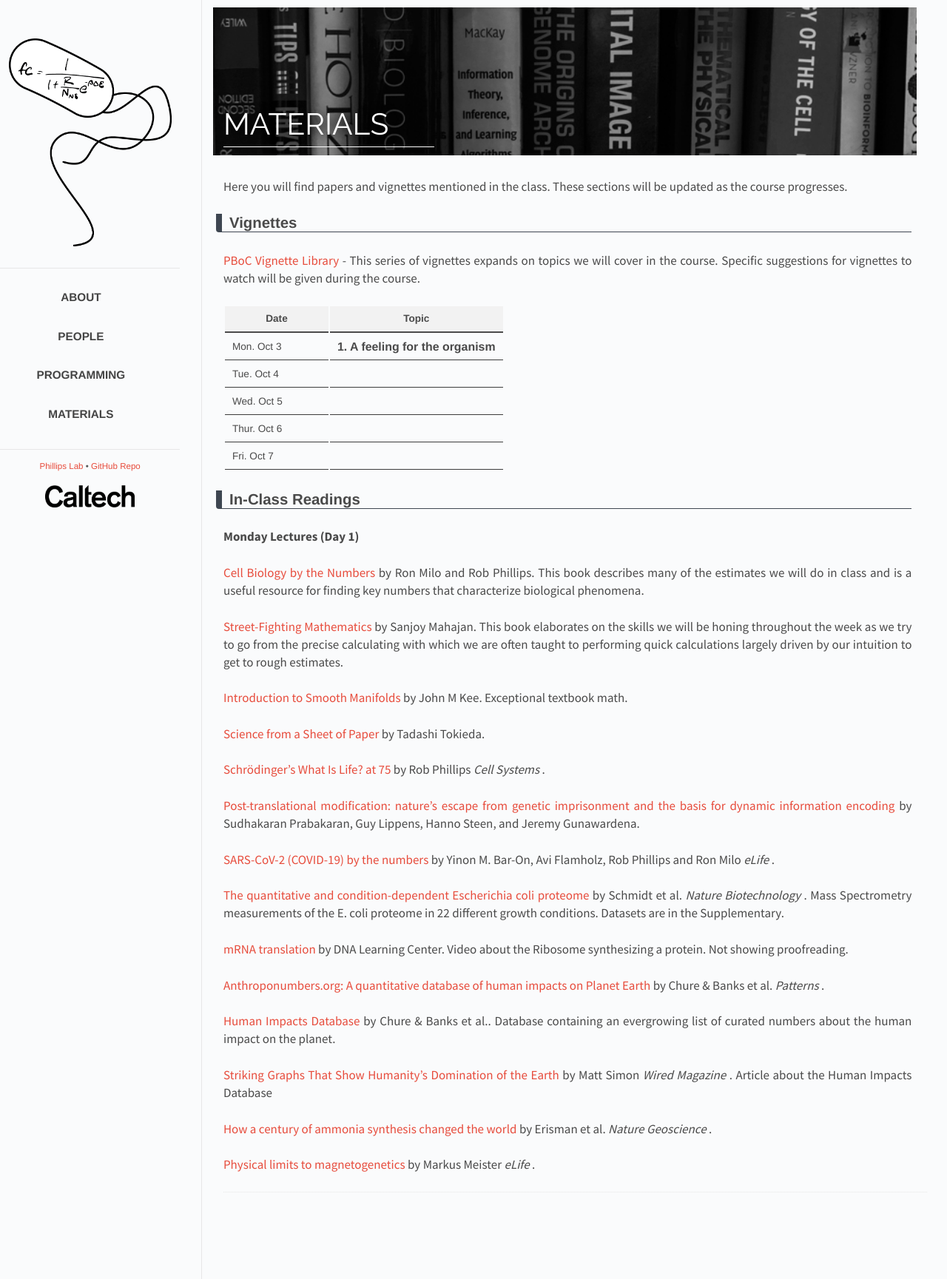
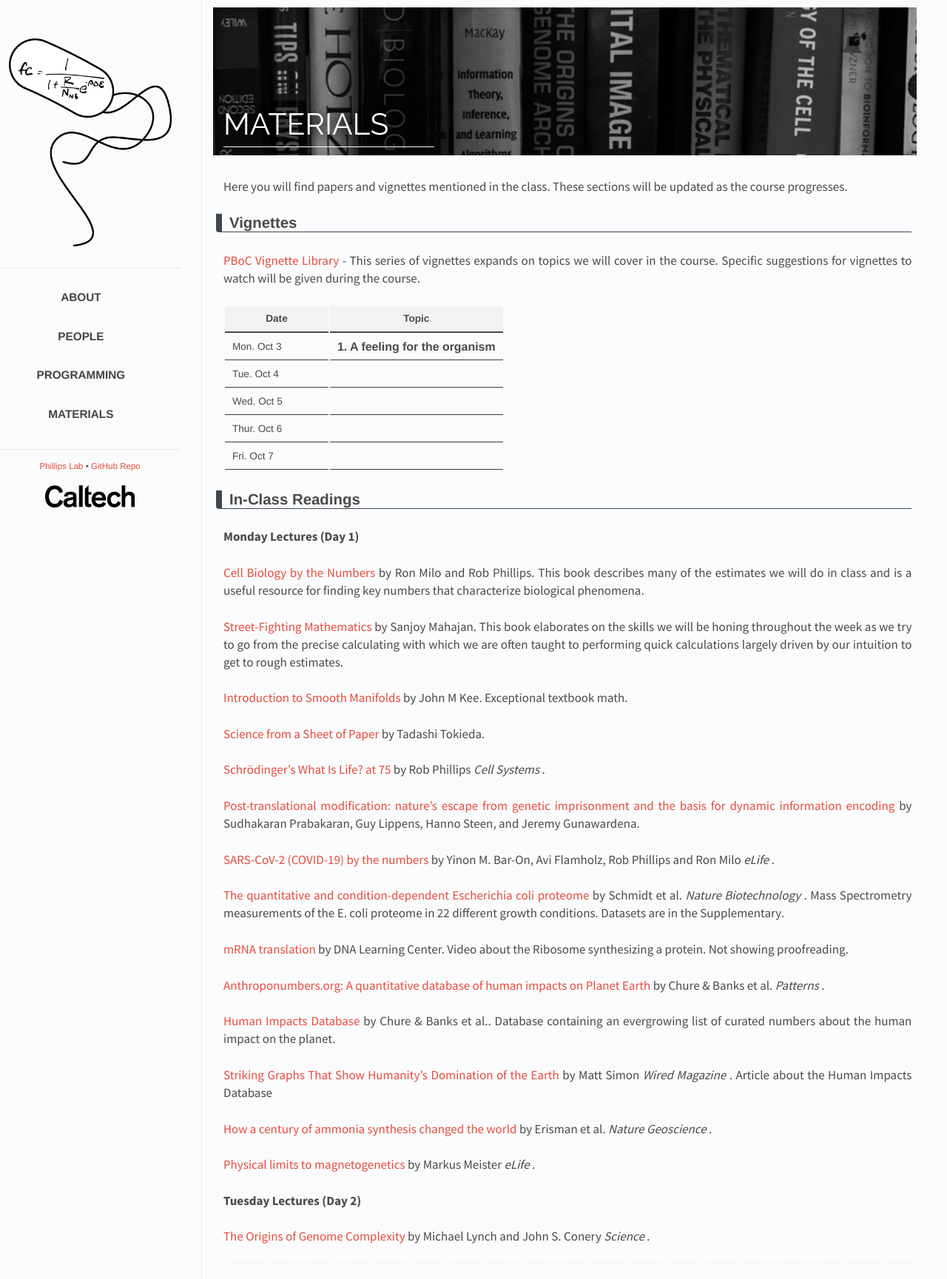
Before and after one commit to RPGroup-PBoC/pboc22_dresden, a Jekyll site: the page built from _posts/2022-01-28-materials.md, in a window 1280 px wide. Shown: the whole page at 74% size. Built offline with Jekyll 4.4.1, drawn with Linux system fonts in a browser that asks for light colours.

Commit message:
added lych paper on genome length

```diff
--- a/_data/papers.yaml
+++ b/_data/papers.yaml
@@ -68,3 +68,10 @@ Monday Lectures (Day 1):
    author: "Markus Meister"
    journal: eLife
    link: "https://elifesciences.org/articles/17210"
+
+
+Tuesday Lectures (Day 2):
+ - title: "The Origins of Genome Complexity"
+   author: "Michael Lynch and John S. Conery"
+   journal: Science
+   link: "https://pubmed.ncbi.nlm.nih.gov/14631042/"
```
